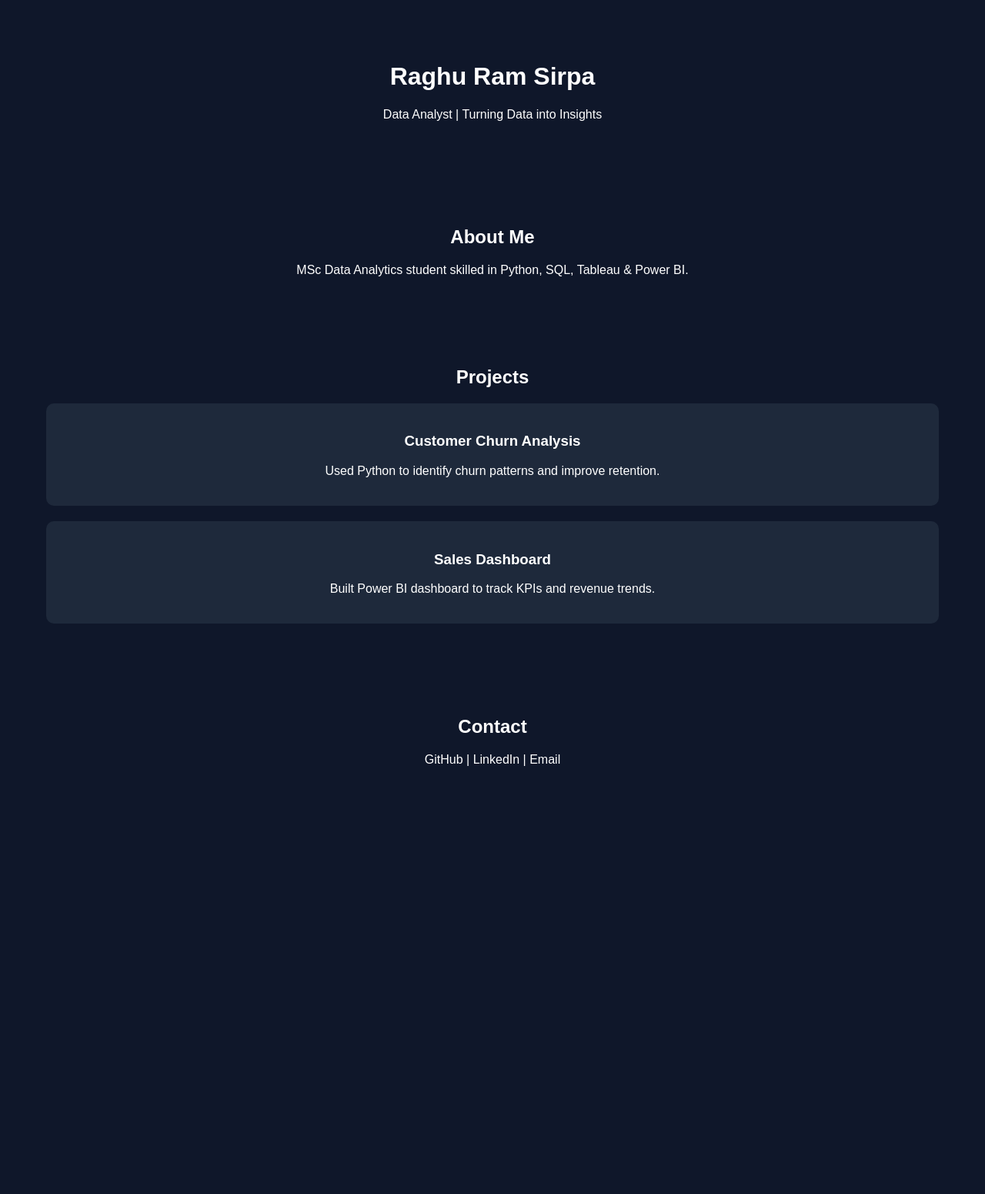
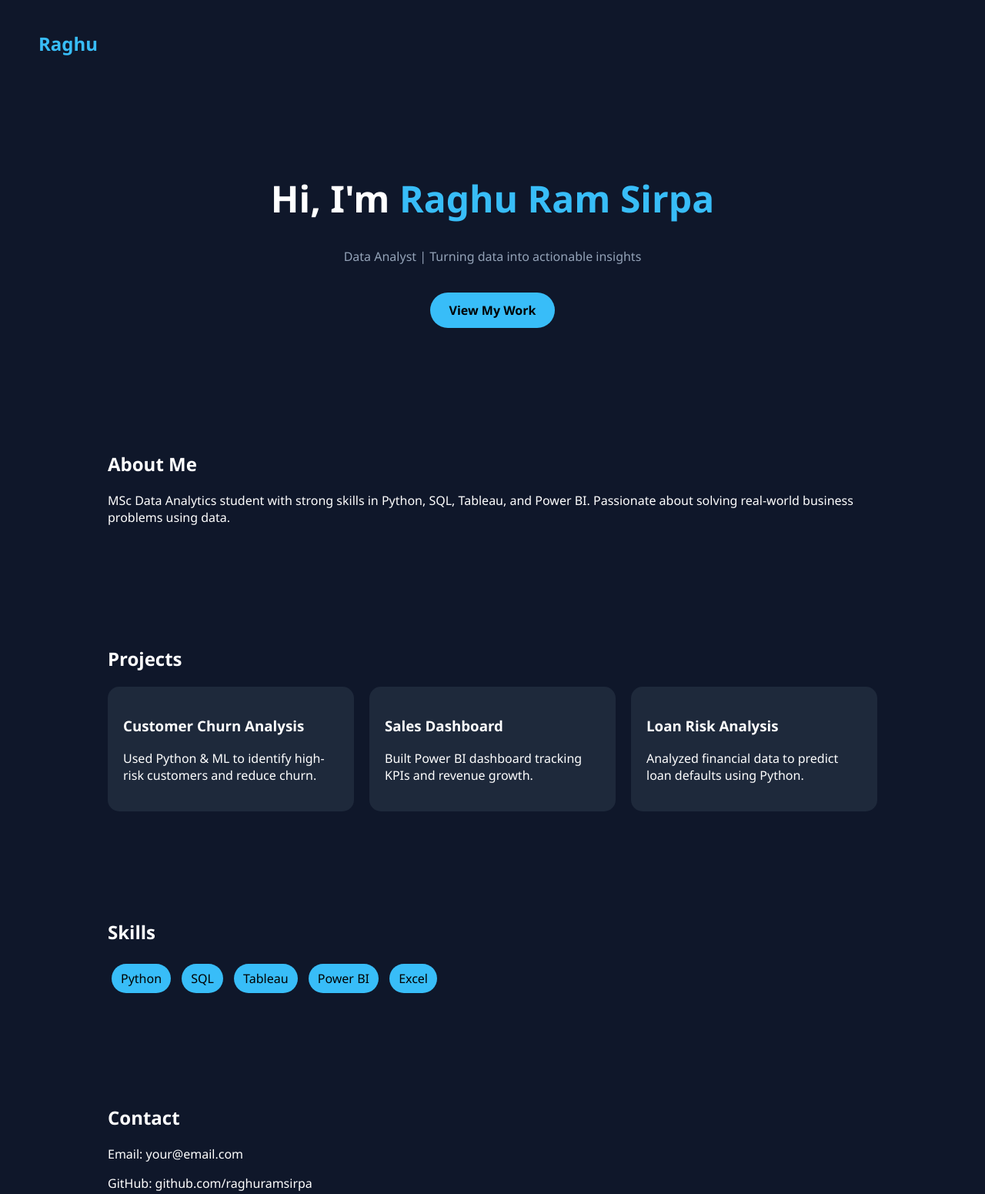
Before and after one commit to raghuramsirpa/raghuramsirpa.github.io, a plain HTML site: page index.html in a window 1280 px wide. Shown: the top 1551 px of the page at 77% size. Before the commit the page ends 1052 px from the top, so only its background shows below. Drawn offline with Linux system fonts and the light colour scheme.

Commit message:
Update index.html

```diff
--- a/index.html
+++ b/index.html
@@ -1,61 +1,168 @@
 <!DOCTYPE html>
-<html>
+<html lang="en">
 <head>
+<meta charset="UTF-8">
+<meta name="viewport" content="width=device-width, initial-scale=1.0">
 <title>Raghu Ram Sirpa | Data Analyst</title>
+
 <style>
 body {
-      font-family: Arial;
   margin: 0;
+  font-family: 'Segoe UI', sans-serif;
   background: #0f172a;
   color: white;
+}
+
+/* NAVBAR */
+nav {
+  display: flex;
+  justify-content: space-between;
+  padding: 20px 50px;
+}
+nav h2 { color: #38bdf8; }
+
+/* HERO */
+.hero {
   text-align: center;
+  padding: 80px 20px;
 }
-    header {
-      padding: 60px;
+.hero h1 {
+  font-size: 48px;
 }
+.hero span {
+  color: #38bdf8;
+}
+.hero p {
+  color: #94a3b8;
+}
+
+/* BUTTON */
+.btn {
+  display: inline-block;
+  margin-top: 20px;
+  padding: 12px 25px;
+  background: #38bdf8;
+  color: black;
+  border-radius: 25px;
+  text-decoration: none;
+  font-weight: bold;
+  transition: 0.3s;
+}
+.btn:hover {
+  transform: scale(1.05);
+}
+
+/* SECTIONS */
 section {
-      padding: 40px;
+  padding: 60px 20px;
+  max-width: 1000px;
+  margin: auto;
 }
-    .project {
+
+/* PROJECT CARDS */
+.projects {
+  display: grid;
+  grid-template-columns: repeat(auto-fit, minmax(250px,1fr));
+  gap: 20px;
+}
+.card {
   background: #1e293b;
-      margin: 20px;
   padding: 20px;
-      border-radius: 10px;
+  border-radius: 15px;
+  transition: 0.3s;
+}
+.card:hover {
+  transform: translateY(-10px);
+}
+
+/* SKILLS */
+.skills span {
+  display: inline-block;
+  background: #38bdf8;
+  color: black;
+  padding: 8px 12px;
+  border-radius: 20px;
+  margin: 5px;
+}
+
+/* FOOTER */
+footer {
+  text-align: center;
+  padding: 20px;
+  color: #94a3b8;
 }
 </style>
 </head>
 
 <body>
 
-<header>
-  <h1>Raghu Ram Sirpa</h1>
-  <p>Data Analyst | Turning Data into Insights</p>
-</header>
+<!-- NAV -->
+<nav>
+  <h2>Raghu</h2>
+</nav>
 
+<!-- HERO -->
+<div class="hero">
+  <h1>Hi, I'm <span>Raghu Ram Sirpa</span></h1>
+  <p>Data Analyst | Turning data into actionable insights</p>
+  <a href="#" class="btn">View My Work</a>
+</div>
+
+<!-- ABOUT -->
 <section>
   <h2>About Me</h2>
-  <p>MSc Data Analytics student skilled in Python, SQL, Tableau & Power BI.</p>
+  <p>
+    MSc Data Analytics student with strong skills in Python, SQL, Tableau, and Power BI.
+    Passionate about solving real-world business problems using data.
+  </p>
 </section>
 
+<!-- PROJECTS -->
 <section>
   <h2>Projects</h2>
 
-  <div class="project">
+  <div class="projects">
+
+    <div class="card">
       <h3>Customer Churn Analysis</h3>
-    <p>Used Python to identify churn patterns and improve retention.</p>
+      <p>Used Python & ML to identify high-risk customers and reduce churn.</p>
     </div>
 
-  <div class="project">
+    <div class="card">
       <h3>Sales Dashboard</h3>
-    <p>Built Power BI dashboard to track KPIs and revenue trends.</p>
+      <p>Built Power BI dashboard tracking KPIs and revenue growth.</p>
     </div>
 
+    <div class="card">
+      <h3>Loan Risk Analysis</h3>
+      <p>Analyzed financial data to predict loan defaults using Python.</p>
+    </div>
+
+  </div>
 </section>
 
+<!-- SKILLS -->
+<section>
+  <h2>Skills</h2>
+  <div class="skills">
+    <span>Python</span>
+    <span>SQL</span>
+    <span>Tableau</span>
+    <span>Power BI</span>
+    <span>Excel</span>
+  </div>
+</section>
+
+<!-- CONTACT -->
 <section>
   <h2>Contact</h2>
-  <p>GitHub | LinkedIn | Email</p>
+  <p>Email: your@email.com</p>
+  <p>GitHub: github.com/raghuramsirpa</p>
 </section>
+
+<footer>
+  <p>© 2026 Raghu Ram Sirpa</p>
+</footer>
 
 </body>
 </html>
```
Lines whose indentation alone changed are shown as unchanged.
